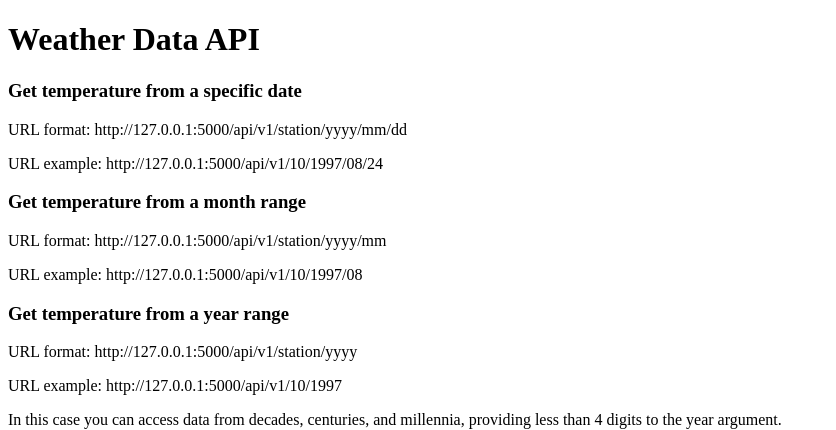
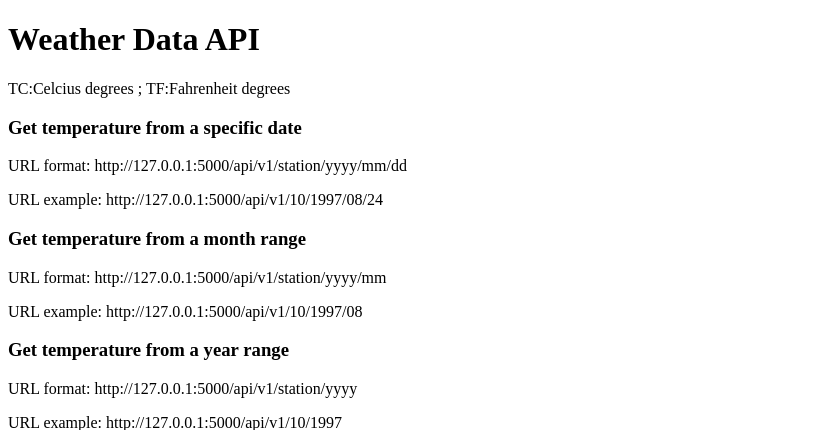
Before and after one commit to BlushedNanis/Temperature-data-API, a Flask app: page / in a window 1280 px wide. Shown: the top 430 px of the page, without its empty margins (0-836 px from the left). Run offline with Flask 3, Linux system fonts and the light colour scheme.

Commit message:
Added description about returned data

```diff
--- a/templates/home.html
+++ b/templates/home.html
@@ -7,6 +7,7 @@
 </head>
 <body>
     <h1>Weather Data API</h1>
+    <p>TC:Celcius degrees ; TF:Fahrenheit degrees</p>
     <h3>Get temperature from a specific date</h3>
     <p>URL format: http://127.0.0.1:5000/api/v1/station/yyyy/mm/dd</p>
     <p>URL example: http://127.0.0.1:5000/api/v1/10/1997/08/24</p>
```
